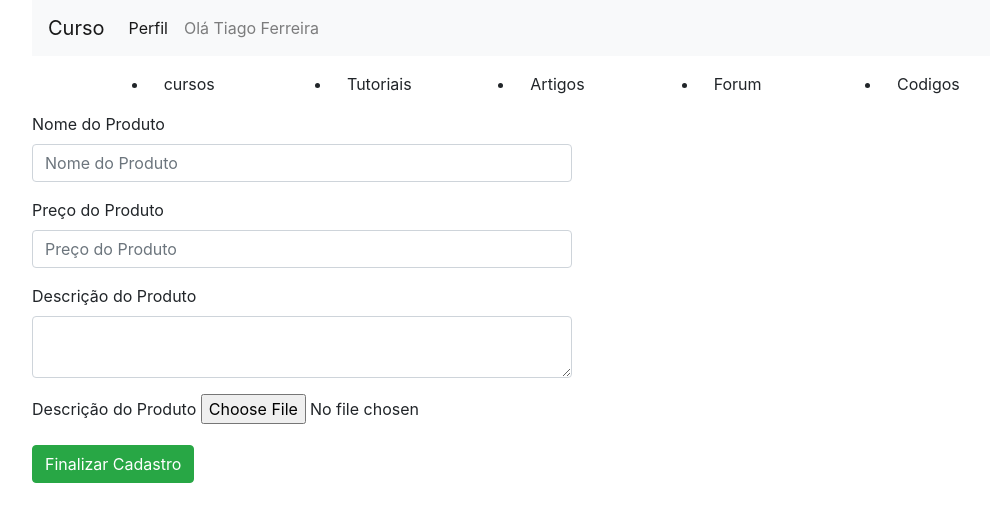
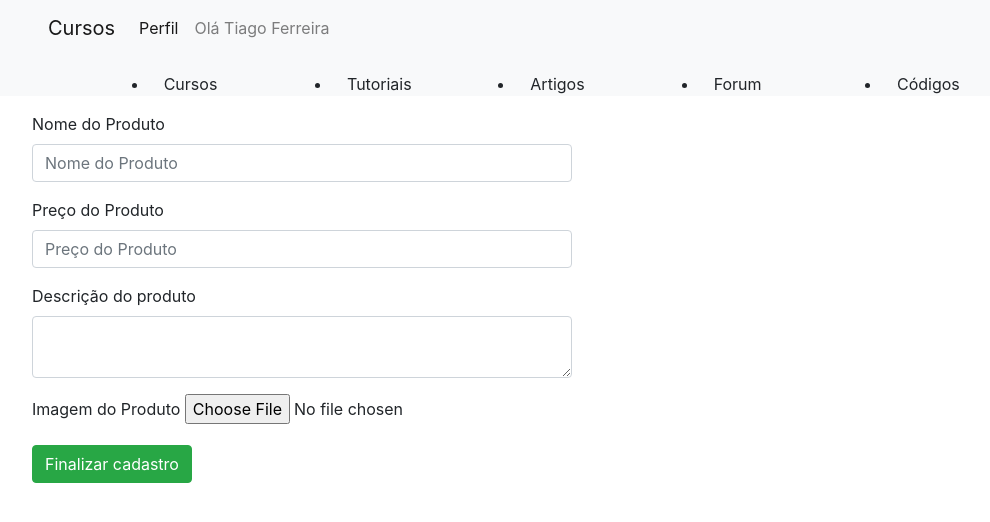
Before and after one commit to tiihsilva/ProjetoLojaVirtualPHP, a PHP site: page /cadastroProduto.php in a window 1280 px wide. Shown: the top 522 px of the page, without its empty margins (53-1043 px from the left). Run offline with PHP 8.4, Linux system fonts and the light colour scheme.

Commit message:
Add cadastro de produtos

```diff
--- a/cadastroProduto.php
+++ b/cadastroProduto.php
@@ -1,6 +1,7 @@
 <!DOCTYPE html>
 <html lang="en">
 <?php include_once "head.php"; ?>
+
 <body>
     <?php include_once "header.php"; ?>
 
@@ -8,28 +9,38 @@
     <main class="container">
         <section class="row">
             <div class="col-md-6">
-    <form action="salvarProduto.php" method = "post" enctype = "multipart/form-data">
+                <form action="salvarProduto.php" method="post" enctype="multipart/form-data">
 
+                    <!-- Nome produto -->
                     <div class="form-group">
                         <label for="nomeProduto">Nome do Produto</label>
                         <input type="text" class="form-control" id="nomeProduto" placeholder="Nome do Produto" name="nomeProduto">
                     </div>
+                    <!-- Preço do produto -->
                     <div class="form-group">
                         <label for="precoProduto">Preço do Produto</label>
                         <input type="number" step="any" class="form-control" id="precoProduto" placeholder="Preço do Produto" name="precoProduto">
                     </div>
+                    <!-- Descrição do produto -->
                     <div class="form-group">
-          <label for="descProduto">Descrição do Produto</label>
+                        <label for="descProduto">Descrição do produto</label>
                         <textarea class="form-control" name="descProduto" id="descProduto"></textarea>
                     </div>
+
+                    <!-- Imagem do Produto -->
                     <div class="form-group">
-         <label for="imgProduto">Descrição do Produto</label>
-         <input type="file" name="arquivo" id="imgProduto"></input>
+                        <label for="imgProduto">Imagem do Produto</label>
+                        <input type="file" name="arquivo" id="imgProduto">
                     </div>
-         <button class="btn btn-success" type="submit">Finalizar Cadastro</button>
+
+                    <button class="btn btn-success" type="submit">Finalizar cadastro</button>
                 </form>
             </div>
         </section>
     </main>
+
+
+
 </body>
+
 </html>
--- a/head.php
+++ b/head.php
@@ -1,14 +1,7 @@
 <?php
-
-include_once "funcoes.php";
-//Aula sobre funções //
-
-
-
+include "funcoes.php";
 $usuario = logarUsuario("Tiago Ferreira", 1);
-//$usuario = "false";
-
-//Aula sobre o laço for envolvendo arrays.
+//$usuario = "";
 
 $jsonProdutos = file_get_contents('Produtos.json');
 
@@ -17,8 +10,7 @@ $produtos = json_decode($jsonProdutos, true);
 $produtos = $produtos['Produtos'];
 
 
-$categorias = ["cursos", "Tutoriais", "Artigos", "Forum", "Codigos"];
-
+$categorias = ["Cursos", "Tutoriais", "Artigos", "Forum", "Códigos"];
 ?>
 
 <head>
@@ -26,7 +18,7 @@ $categorias = ["cursos", "Tutoriais", "Artigos", "Forum", "Codigos"];
     <meta name="viewport" content="width=device-width, initial-scale=1.0">
     <meta http-equiv="X-UA-Compatible" content="ie=edge">
     <title>Loja Virtual</title>
-
-    <!--bootstrap-->
+    <!-- -->
+    <!-- Bootstrap -->
     <link rel="stylesheet" href="https://stackpath.bootstrapcdn.com/bootstrap/4.3.1/css/bootstrap.min.css" integrity="sha384-ggOyR0iXCbMQv3Xipma34MD+dH/1fQ784/j6cY/iJTQUOhcWr7x9JvoRxT2MZw1T" crossorigin="anonymous">
 </head>
--- a/header.php
+++ b/header.php
@@ -1,56 +1,46 @@
-<header class="container">
-
+<header class="bg-light">
+    <div class="container">
         <nav class="navbar navbar-expand-lg navbar-light bg-light">
-
-            <a class="navbar-brand" href="#">Curso</a>
-
+            <a class="navbar-brand" href="#">Cursos</a>
             <button class="navbar-toggler" type="button" data-toggle="collapse" data-target="#navbarNav" aria-controls="navbarNav" aria-expanded="false" aria-label="Toggle navigation">
                 <span class="navbar-toggler-icon"></span>
             </button>
-
             <div class="collapse navbar-collapse" id="navbarNav">
-
                 <ul class="navbar-nav">
 
-                    <?php if(isset($usuario) && $usuario != "" && $usuario['logado']): ?>
+                    <?php if (isset($usuario) && $usuario != "" && $usuario['logado']) : ?>
 
-                        <?php if($usuario['nivelAcesso']== 0): ?>
+                        <?php if ($usuario['nivelAcesso'] == 0) : ?>
                             <li class="nav-item active">
-                                <a class="nav-link" href="#">Ações<span class="sr-only">(current)</span></a>
+                                <a class="nav-link" href="#">Ações <span class="sr-only">(current)</span></a>
                             </li>
-
-                        <?php else: ?>
+                        <?php else : ?>
                             <li class="nav-item active">
                                 <a class="nav-link" href="#">Perfil<span class="sr-only">(current)</span></a>
                             </li>
-
-                        <?php endif; ?> <!-- Else do if da variavel usuario existente -->
+                        <?php endif; ?>
 
                         <li class="nav-item">
                             <a class="nav-link" href="#"> Olá <?php echo $usuario['nome']; ?></a>
                         </li>
 
-                        <?php else: ?>
-
+                    <?php else : ?>
 
                         <li class="nav-item">
                             <a class="nav-link" href="#"> Login </a>
                         </li>
 
-                    <?php endif;?>
+                    <?php endif; ?>
                 </ul>
-
             </div>
-
         </nav>
-
         <nav>
             <ul class="row mt-3 justify-content-center">
-                <?php foreach($categorias as $categoria): ?>
-                    <li class="col-md-2"> <?=$categoria ?> </li>
+                <?php foreach ($categorias as $categoria) : ?>
+
+                    <li class="col-md-2"><?php echo $categoria; ?></li>
                 <?php endforeach; ?>
             </ul>
-
         </nav>
-
+    </div>
 </header>
```
Also changed, not shown: Produtos.json (+93 -1 lines), salvarProduto.php (+29 -2 lines), img/img3.jpg (deleted), img/letraH.png (deleted), img/letraP.png (deleted), img/produto1.jpg (added), img/produto2.jpg (added), img/produto3.png (added), img/texte.txt.txt (added), img/thor.jpg (deleted), img/whysoseriouns.jpg (deleted). Lines whose indentation alone changed are shown as unchanged.
